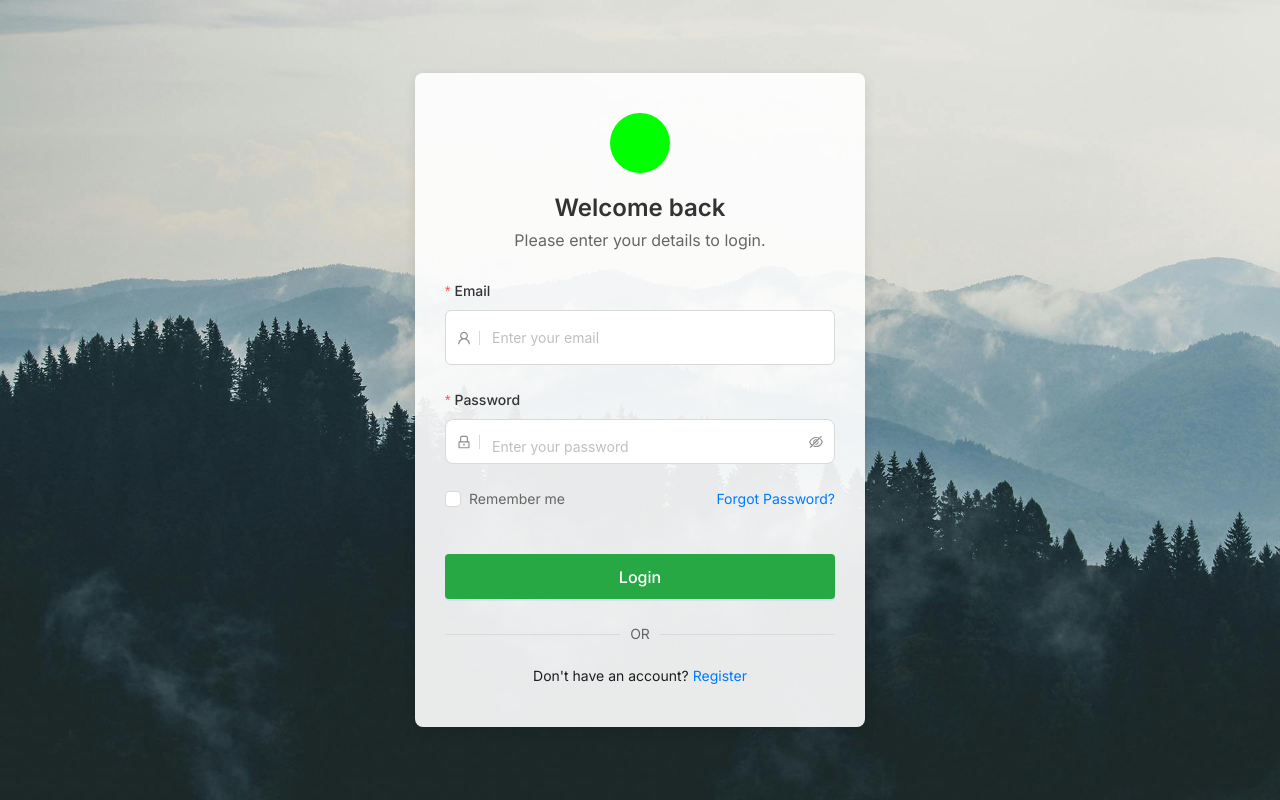
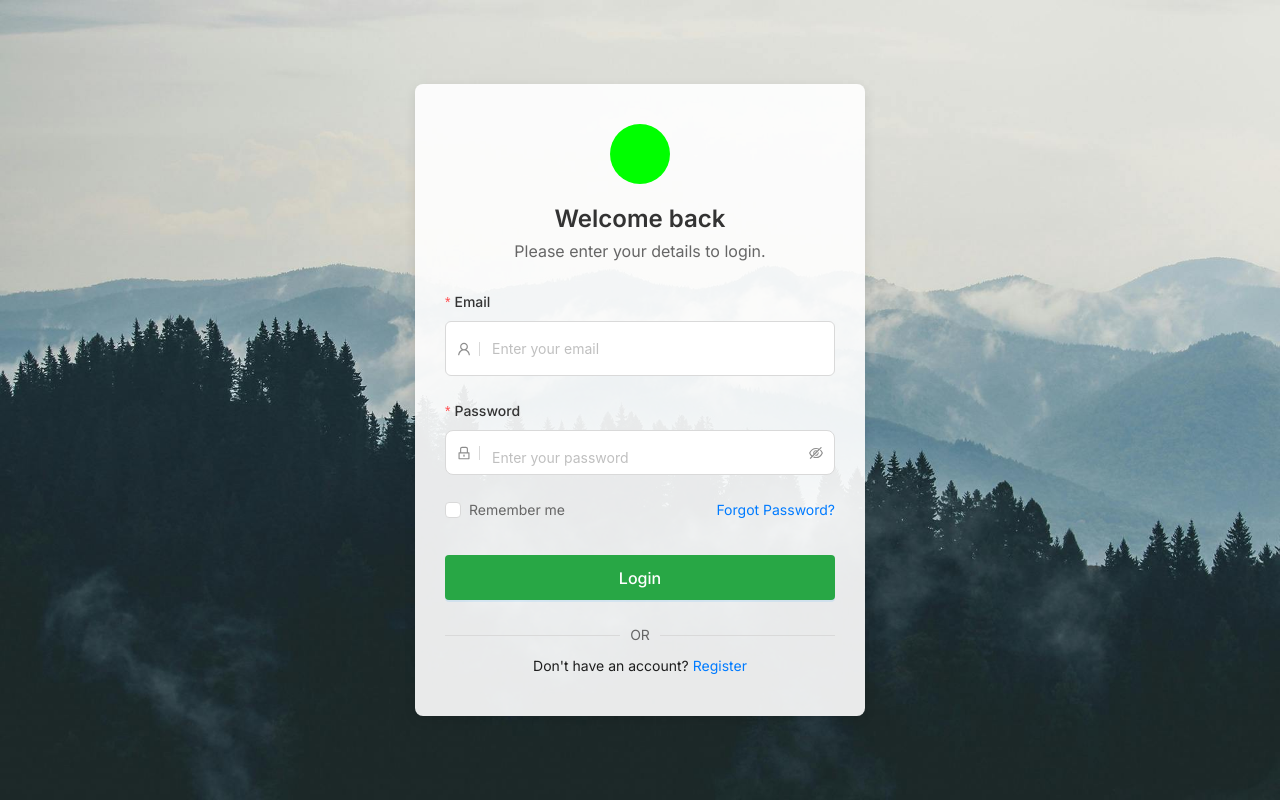
Before and after one commit to jin3107/V-Academy-Connect, a React (Vite) app in the folder UI/: page /login in a window 1280 px wide. Built offline with nearby package versions, Linux system fonts and the light colour scheme; a web font is replaced by a local one.

Commit message:
Re-align SCSS

```diff
--- a/UI/src/pages/LogIn/style.scss
+++ b/UI/src/pages/LogIn/style.scss
@@ -81,7 +81,7 @@
   border-radius: 4px;
   font-size: 16px;
   @include fonts.inter(500);
-  margin-top: 10px;
+  margin-top: 10px 0 10px;
   transition: transform 0.2s case, background-color 0.2s case;
 
   &:hover,
@@ -95,7 +95,7 @@
 .login-divider {
   display: flex;
   align-items: center;
-  margin: 20px 0;
+  margin: 15px 0 10px;
   color: #666;
   @include fonts.inter(400);
 
@@ -113,6 +113,7 @@
 .register-link {
   text-align: center;
   @include fonts.inter(400);
+  line-height: 1.4;
 
   a {
     color: colors.$primary;
--- a/UI/src/pages/Register/style.scss
+++ b/UI/src/pages/Register/style.scss
@@ -110,7 +110,7 @@
 .register-divider {
   display: flex;
   align-items: center;
-  margin: 25px 0;
+  margin: 15px 0 10px;
   color: #666;
   @include fonts.inter(400);
 
@@ -129,7 +129,8 @@
 .login-link {
   text-align: center;
   @include fonts.inter(500);
-  margin-top: 10px;
+  margin-top: 0;
+  line-height: 1.4;
 
   a {
     color: colors.$primary;
```
